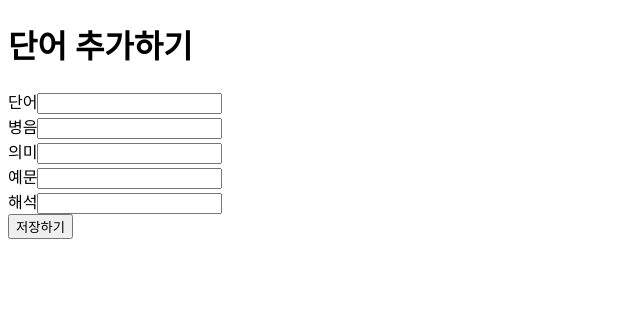
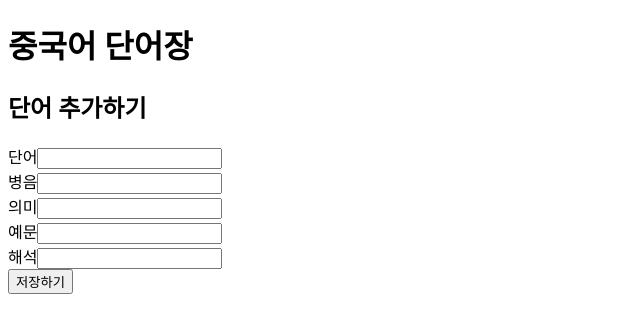
Before and after one commit to jihyunan-dev/react-dictionary, a React (Create React App) app: page /word/add in a window 1280 px wide. Shown: the top 332 px of the page, without its empty margins (0-640 px from the left). Built offline with nearby package versions, Linux system fonts and the light colour scheme; no server answers; the database is empty.

Commit message:
🚧 Header 컴포넌트 분리

```diff
--- a/src/Add.js
+++ b/src/Add.js
@@ -34,7 +34,7 @@ const Add = (props) => {
 
   return (
     <div>
-      <h1>단어 추가하기</h1>
+      <h2>단어 추가하기</h2>
       <form onSubmit={submitWord}>
         <CustomInput title="단어" idText="input-word" ref={wordRef} />
         <CustomInput title="병음" idText="input-pinyin" ref={pinyinRef} />
--- a/src/App.js
+++ b/src/App.js
@@ -4,12 +4,14 @@ import { Switch, Route } from "react-router-dom";
 import { loadWordsFB } from "./redux/module/words";
 import Home from "./Home";
 import Add from "./Add";
+import Header from "./Header";
 
 function App() {
   const dispatch = useDispatch();
   useEffect(() => dispatch(loadWordsFB()), [dispatch]);
   return (
     <div className="App">
+      <Header />
       <Route path="/" exact component={Home} />
       <Route path="/word/add" component={Add} />
       {/* <Route path="/word/:id/modify" component={Modify} />*/}
--- /dev/null
+++ b/src/Header.js
@@ -0,0 +1,11 @@
+import React from "react";
+
+const Header = () => {
+  return (
+    <div>
+      <h1>중국어 단어장</h1>
+    </div>
+  );
+};
+
+export default Header;
--- a/src/Home.js
+++ b/src/Home.js
@@ -7,7 +7,6 @@ const Home = () => {
   const words = useSelector((state) => state.words.word_list);
   return (
     <div>
-      <h1>My Dictionary</h1>
       <div>
         {words.map((word) => (
           <WordCard key={word.id} word_obj={word} />
```
